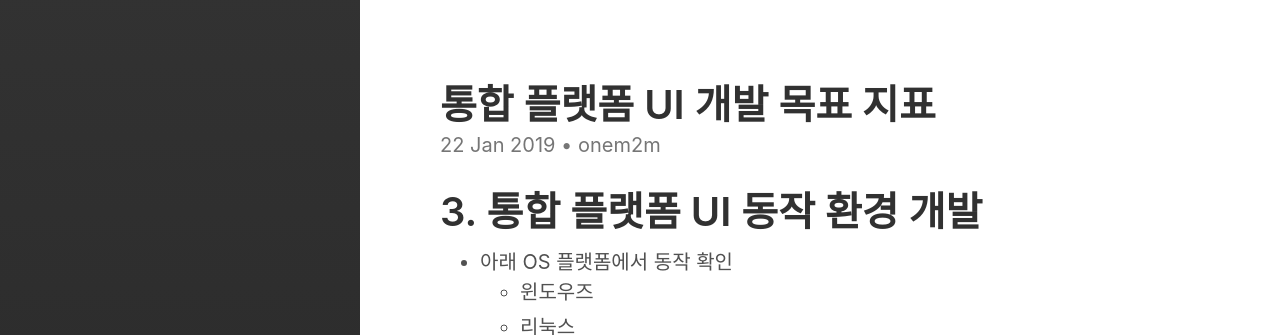
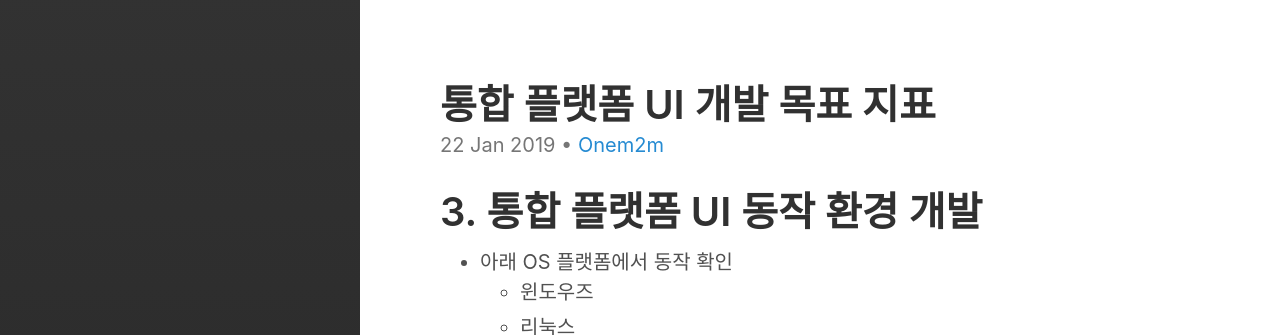
Before and after one commit to kranian/kranian.github.io, a Jekyll site: the page built from _posts/2019-01-22-GWP_UI.md, in a window 1280 px wide. Shown: the top 335 px of the page. Built offline with Jekyll 4.4.1, drawn with Linux system fonts in a browser that asks for light colours; comment, search, counter and statistics services are not loaded.

Commit message:
Update 2019-01-22-GWP_UI.md

```diff
--- a/_posts/2019-01-22-GWP_UI.md
+++ b/_posts/2019-01-22-GWP_UI.md
@@ -2,7 +2,7 @@
 layout: post
 title: 통합 플랫폼 UI 개발 목표 지표
 categories:
-  - onem2m
+  - Onem2m
 tags :
   - ux,test,performance
 ---
```
